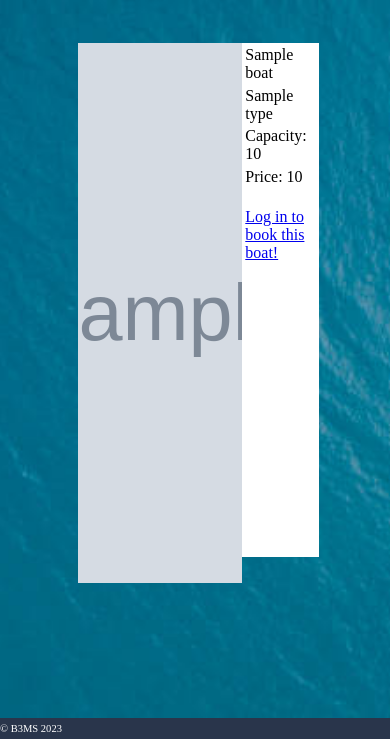
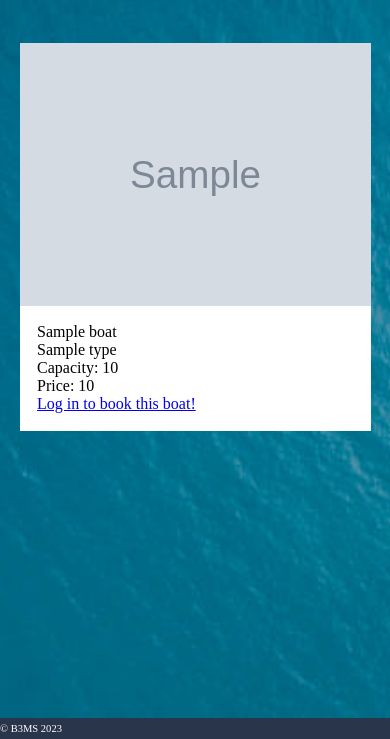
Before and after one commit to B3MS/boat-booking-app, a PHP site: template View/details.php in a window 390 px wide. Shown: the part 105-844 px from the top of the page. Run offline with PHP 8.4, Linux system fonts and the light colour scheme; the template is opened without the code that fills it: most values are stand-ins (such as "Sample title", 1, 10 or a date in 2020); grey boxes marked "Sample" are stand-in pictures; a stand-in replaces the project's code that opens the database connection.

Commit message:
Add mobile version css for details page and extra css

```diff
--- a/assets/css/style.css
+++ b/assets/css/style.css
@@ -356,4 +356,17 @@ footer{
     .boats .boat span{
         display: none;
     }
+
+    .details{
+        padding-inline: 5vw;
+        display: flex;
+        flex-direction: column;
+    }
+
+    .details .bookingInfo{
+        height: auto;
+        width: auto;
+        display: flex;
+        flex-direction: column;
+    }
 }
```
Also changed, not shown: assets/css/account.css (+29 -0 lines).
